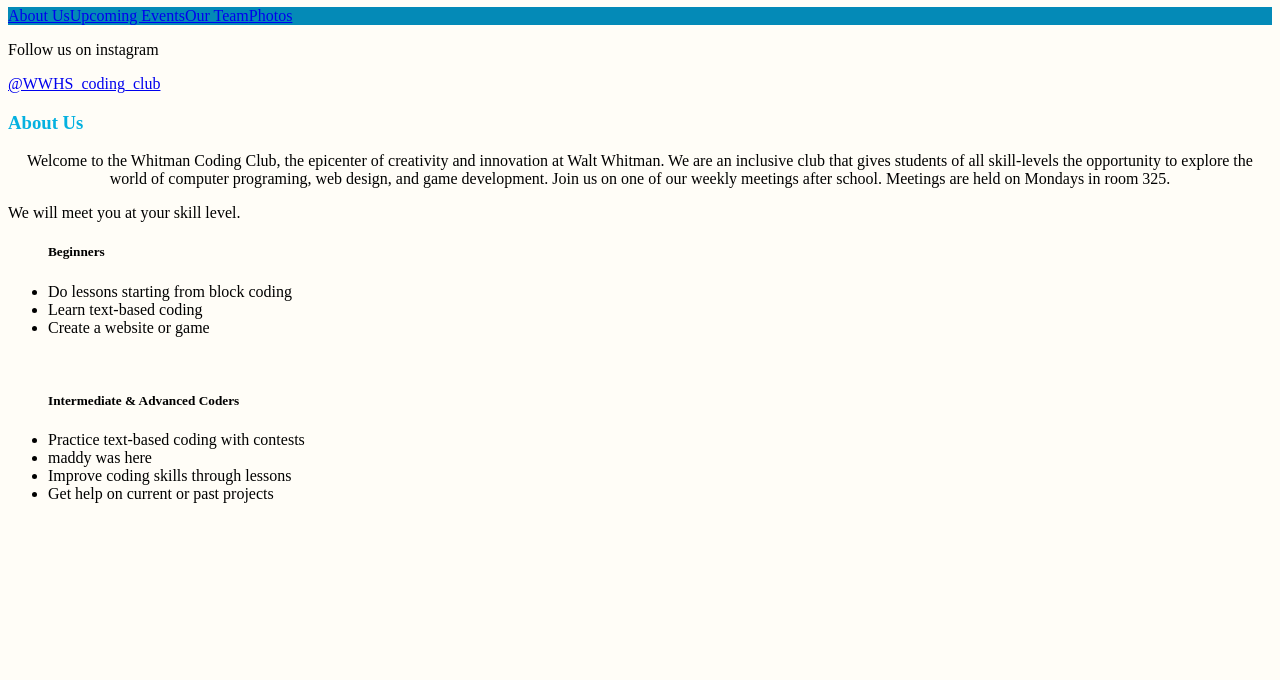
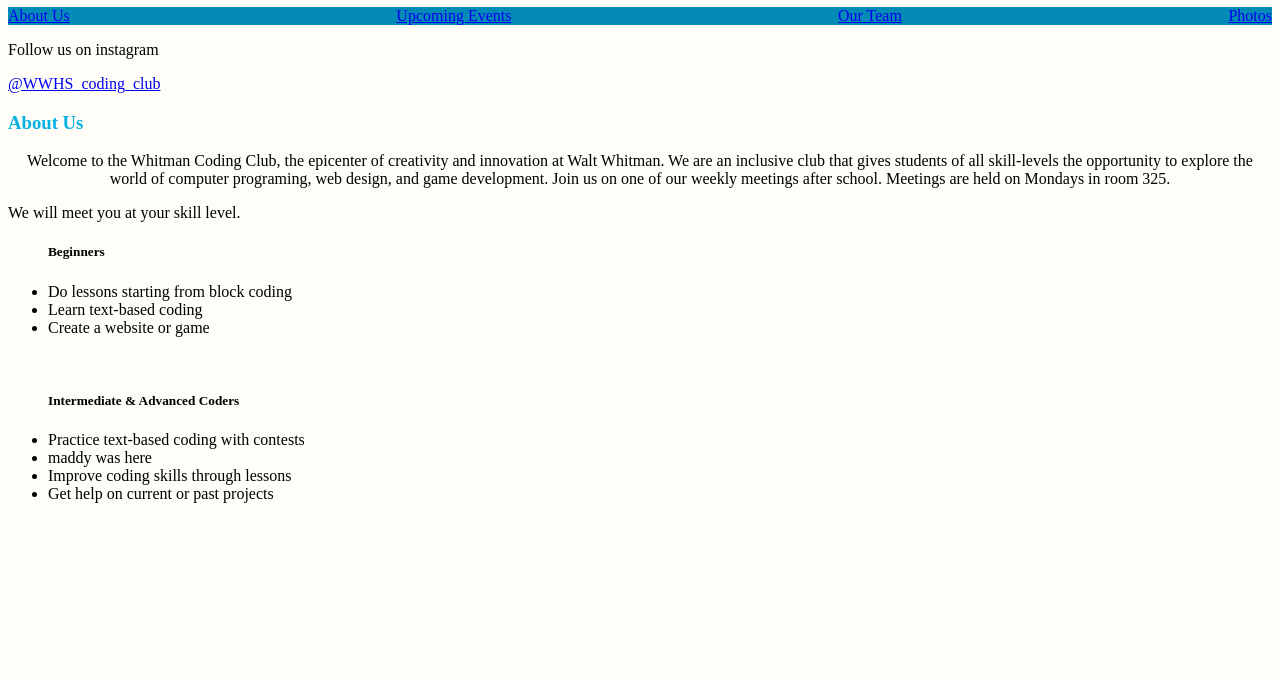
Before and after one commit to Whitman-Coding-Club/Club-Website, a plain HTML site: page index.html in a window 1280 px wide. Shown: the part 120-800 px from the top of the page. Drawn offline with Linux system fonts and the light colour scheme.

Commit message:
Update style.css

```diff
--- a/style.css
+++ b/style.css
@@ -15,8 +15,9 @@ nav {
   display: flex;
   flex-direction: row;
   text-align: center;
+  justify-content: space-between;
   background-color:#048ab7;
-  padding: 155 px;
+  padding: 255 px;
   border-radius: 25 px;
 }
 div{
```
